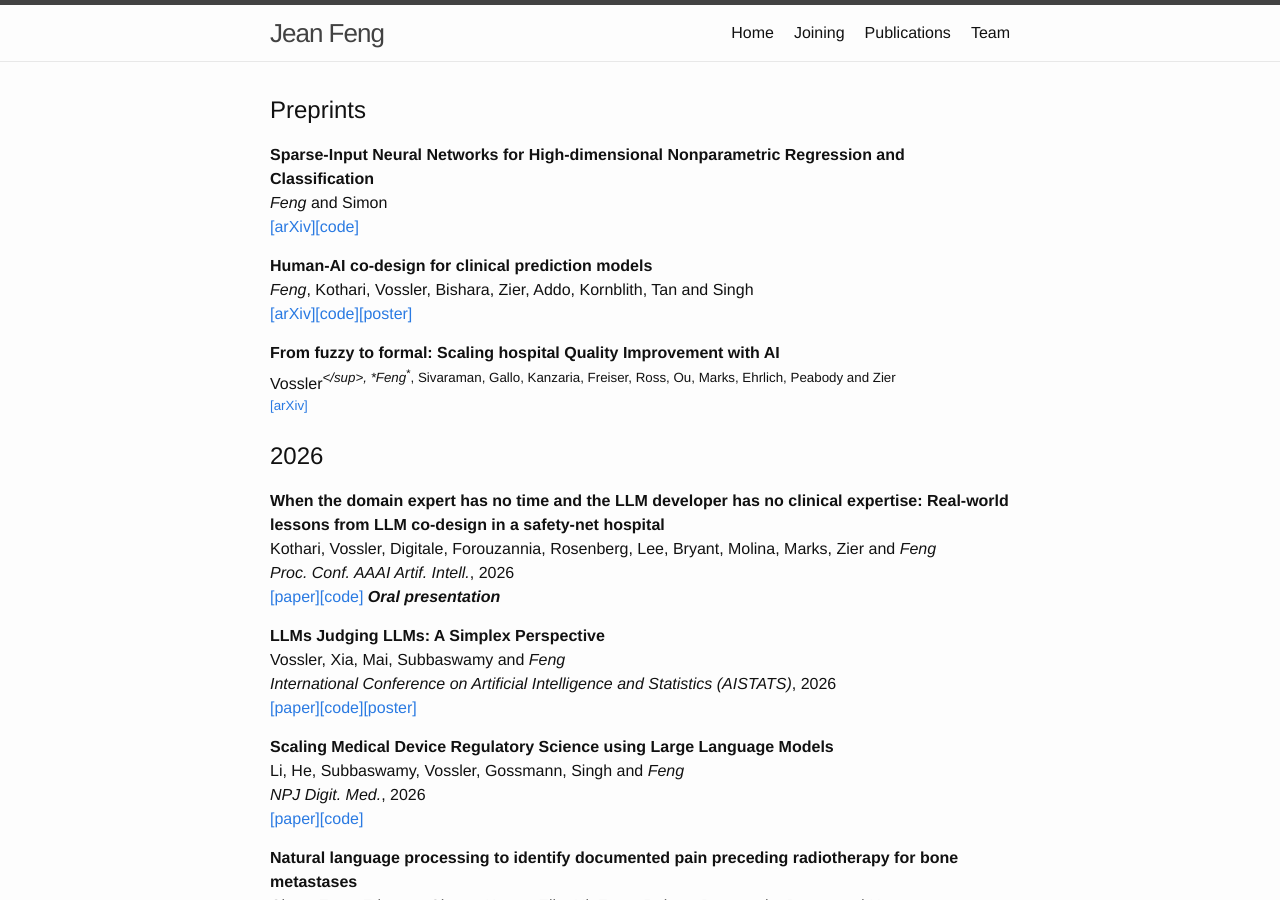
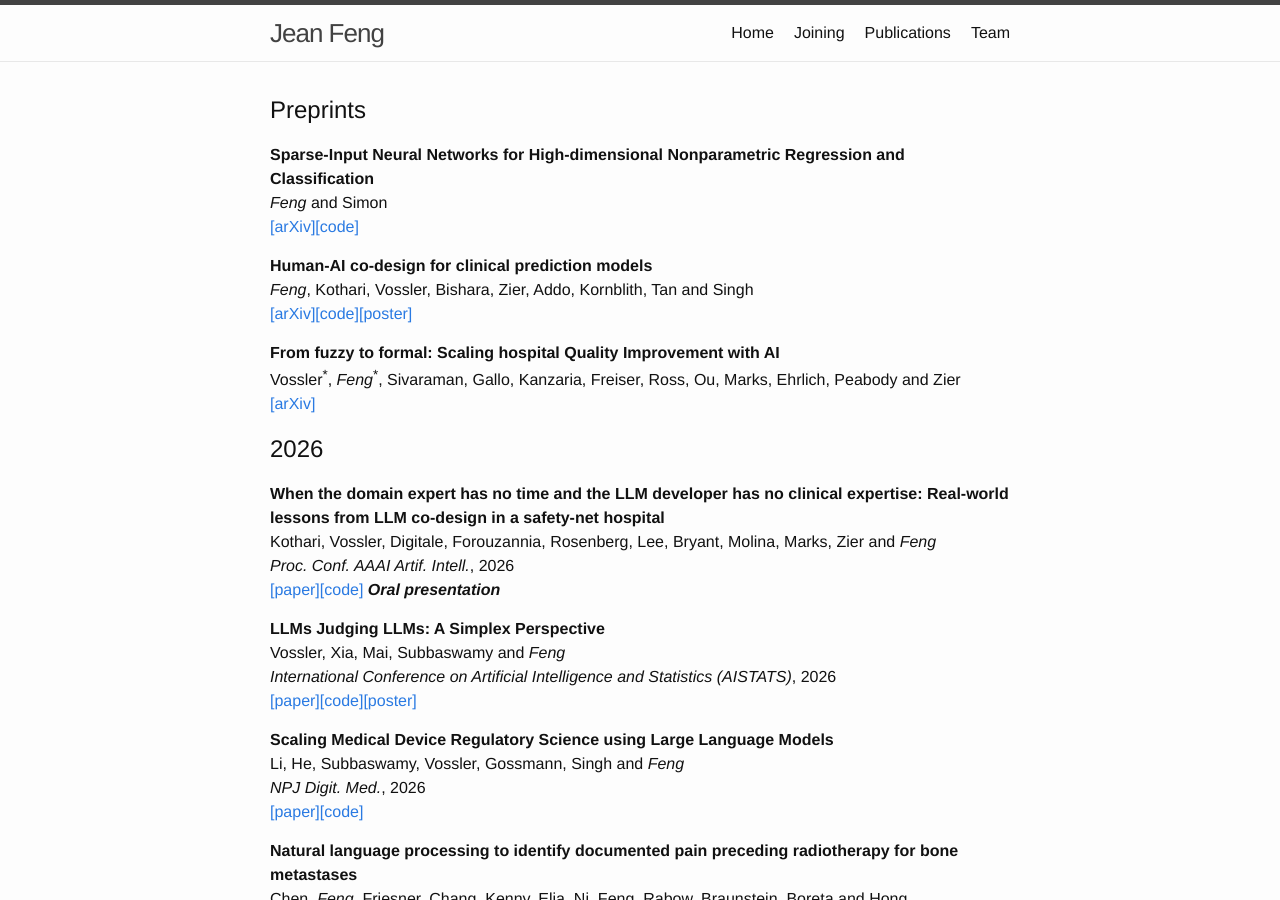
Before and after one commit to jjfeng/jjfeng.github.io, a Jekyll site: the page built from publications.md, in a window 1280 px wide and 900 px high. Built offline with Jekyll 4.4.1, drawn with Linux system fonts in a browser that asks for light colours.

Commit message:
update stars

```diff
--- a/publications.md
+++ b/publications.md
@@ -14,7 +14,7 @@ title: Publications
 [\[arXiv\]](https://arxiv.org/abs/2601.09072)[\[code\]](https://github.com/jjfenglab/HACHI)[\[poster\]](poster_hachi.pdf)
 
 **From fuzzy to formal: Scaling hospital Quality Improvement with AI**<br />
-Vossler<sup>*</sup>, *Feng*<sup>*</sup>, Sivaraman, Gallo, Kanzaria, Freiser, Ross, Ou, Marks, Ehrlich, Peabody and Zier<br />
+Vossler<sup>\*</sup>, *Feng*<sup>\*</sup>, Sivaraman, Gallo, Kanzaria, Freiser, Ross, Ou, Marks, Ehrlich, Peabody and Zier<br />
 [\[arXiv\]](https://arxiv.org/abs/2604.20055)
 
 ## 2026
```
